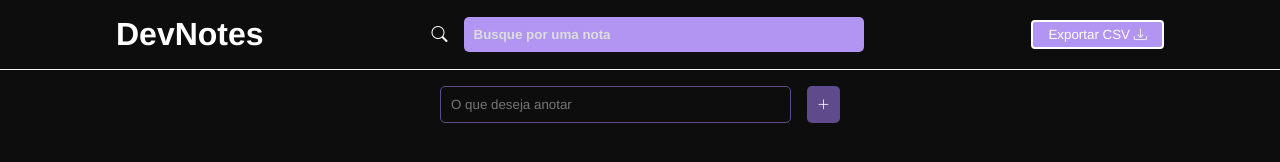
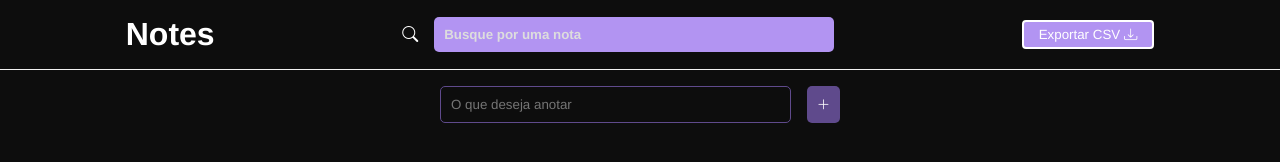
Before and after one commit to maria18-ai/dev-notes, a plain HTML site: page index.html in a window 1280 px wide. Drawn offline with nearby package versions, Linux system fonts and the light colour scheme.

Commit message:
Mudando o nome da aplicação no navegador

```diff
--- a/index.html
+++ b/index.html
@@ -7,13 +7,13 @@
     <link rel="stylesheet" href="css/style.css">
     <script src="js/script.js" defer></script>
     <link rel="stylesheet" href="https://cdn.jsdelivr.net/npm/bootstrap-icons@1.11.3/font/bootstrap-icons.min.css">
-    <title>Dev Notes</title>
+    <title>Notes</title>
 </head>
 
 <body>
     <header>
 
-        <h1>DevNotes</h1>
+        <h1>Notes</h1>
 
         <div id="search-container">
             <i class="bi bi-search"></i>
```
